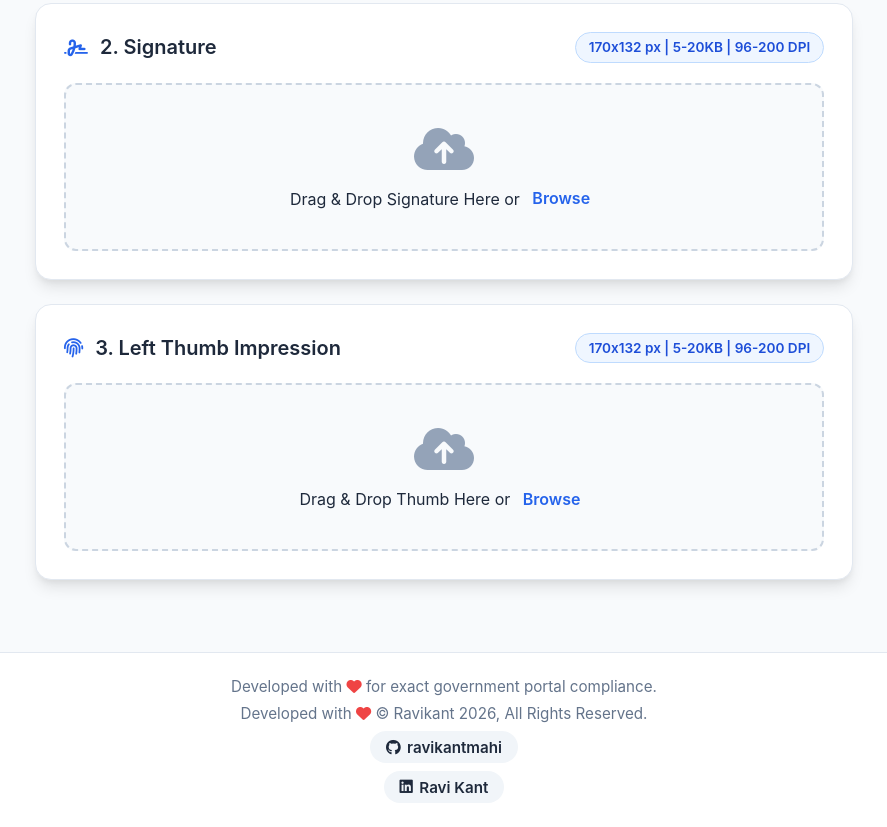
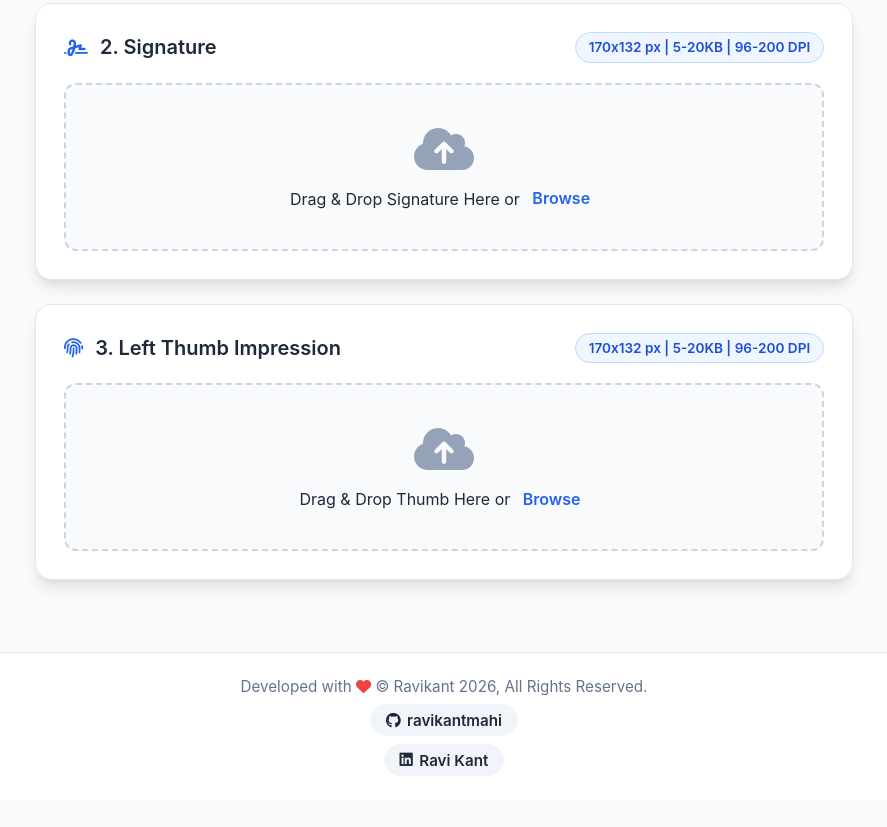
Before and after one commit to ravikantmahi/Img-Resizer, a website: page public/index.html in a window 1280 px wide. Shown: the part 539-1366 px from the top of the page, without its empty margins (196-1083 px from the left). After the commit the page ends 1339 px from the top, so only its background shows below. Drawn offline with Linux system fonts and the light colour scheme.

Commit message:
Update index.html

```diff
--- a/public/index.html
+++ b/public/index.html
@@ -106,7 +106,6 @@
 
     <footer class="app-footer">
         <div class="footer-content">
-            <p>Developed with <i class="fa-solid fa-heart heart-icon"></i> for exact government portal compliance.</p>
              <p>Developed with <i class="fa-solid fa-heart heart-icon"></i>  © Ravikant 2026, All Rights Reserved.</p>
             <a href="https://github.com/ravikantmahi" target="_blank" rel="noopener noreferrer" class="github-link">
                 <i class="fa-brands fa-github"></i> ravikantmahi
```
